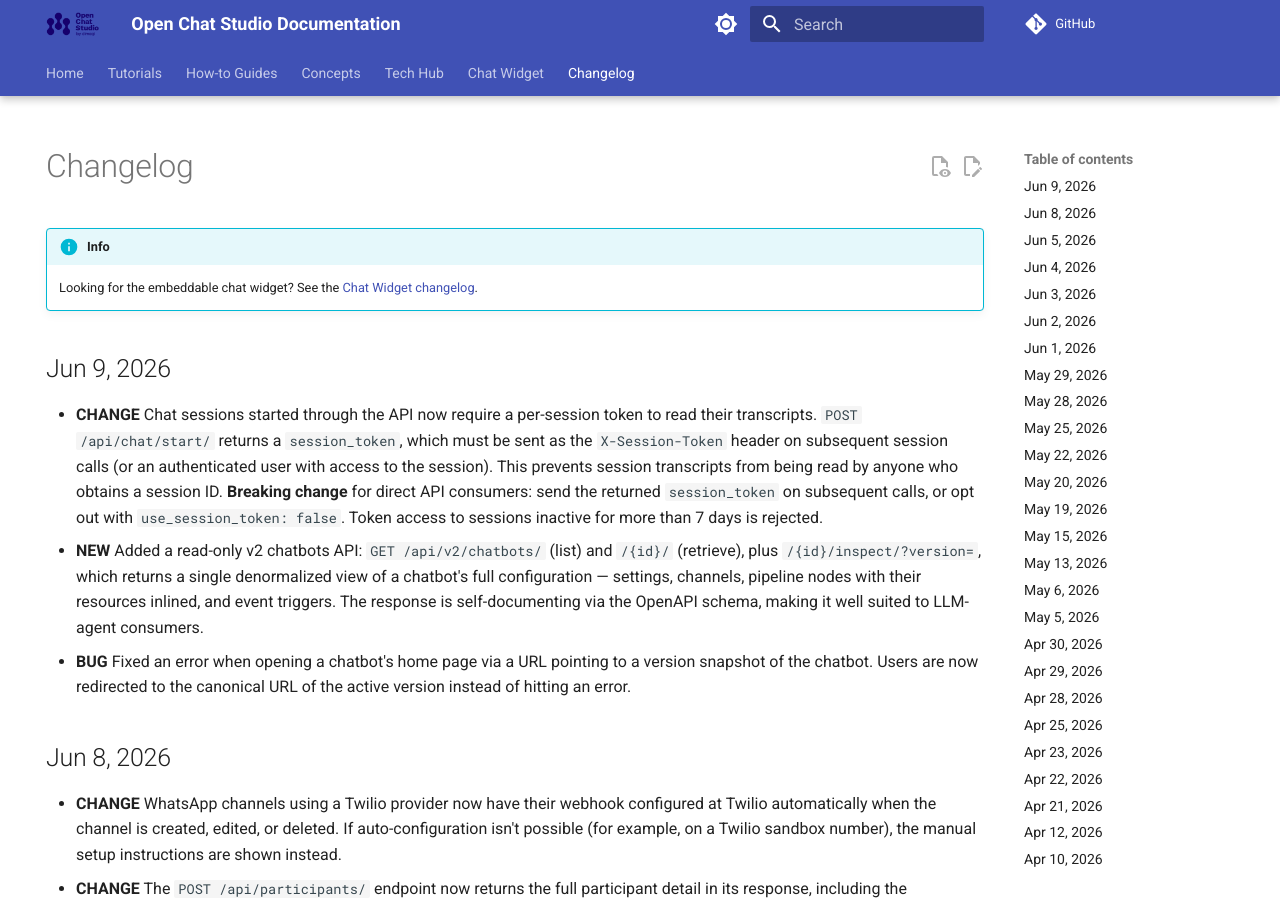
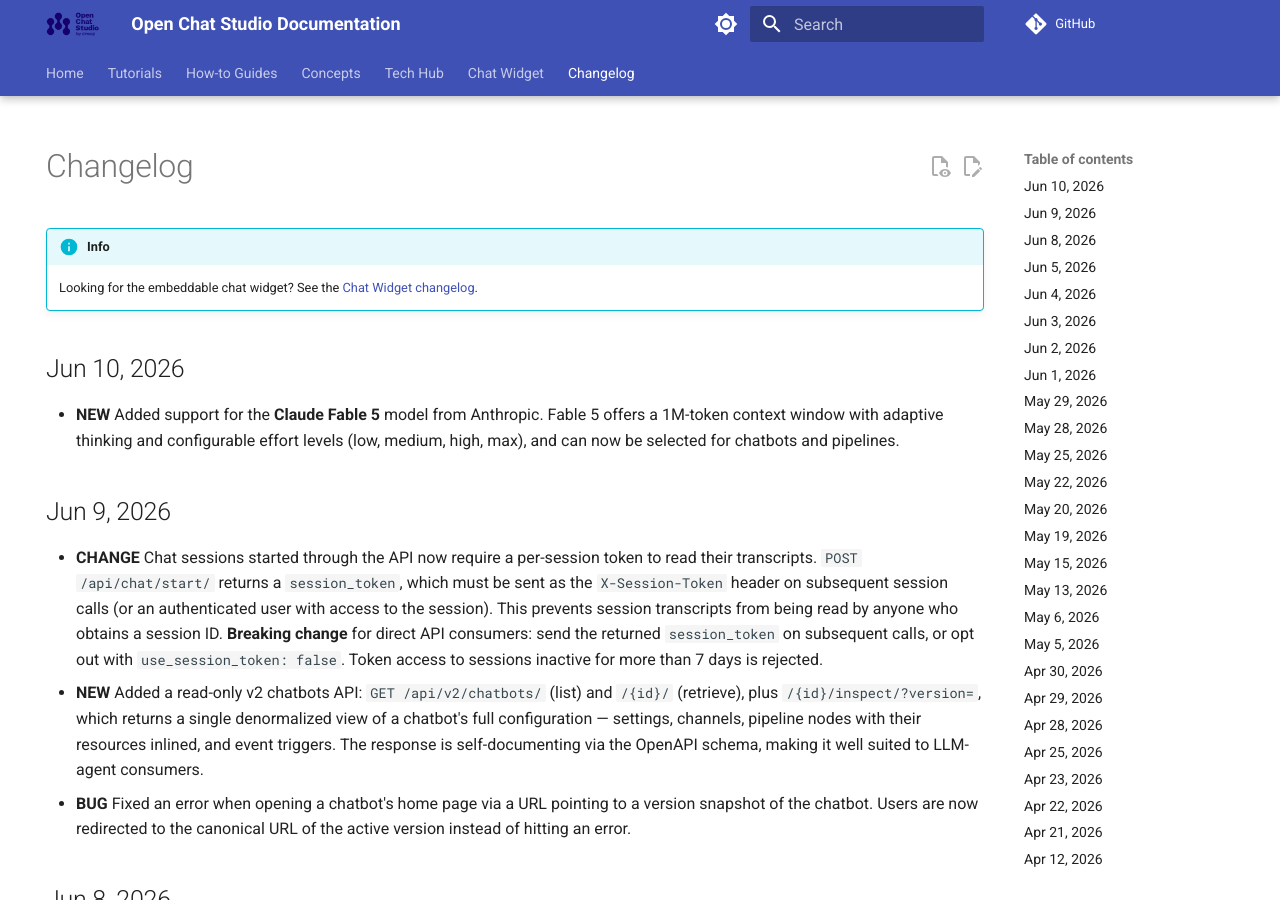
Before and after one commit to dimagi/open-chat-studio-docs, an MkDocs documentation site: the page built from docs/changelog.md, in a window 1280 px wide and 900 px high. Built offline with MkDocs 1.6.1 and Material for MkDocs 9.7.7, drawn with Linux system fonts in a browser that asks for light colours; a script that is not in the unit is left out; comment, search, counter and statistics services are not loaded.

Commit message:
update changelog and docs from OCS PR #3582
Co-Authored-By: Claude Opus 4.8 (1M context) <noreply@anthropic.com>

```diff
--- a/docs/changelog.md
+++ b/docs/changelog.md
@@ -8,6 +8,9 @@ hide:
 !!! info
 
     Looking for the embeddable chat widget? See the [Chat Widget changelog](chat_widget/changelog.md).
+
+## Jun 10, 2026
+* **NEW** Added support for the **Claude Fable 5** model from Anthropic. Fable 5 offers a 1M-token context window with adaptive thinking and configurable effort levels (low, medium, high, max), and can now be selected for chatbots and pipelines.
 
 ## Jun 9, 2026
 * **CHANGE** Chat sessions started through the API now require a per-session token to read their transcripts. `POST /api/chat/start/` returns a `session_token`, which must be sent as the `X-Session-Token` header on subsequent session calls (or an authenticated user with access to the session). This prevents session transcripts from being read by anyone who obtains a session ID. **Breaking change** for direct API consumers: send the returned `session_token` on subsequent calls, or opt out with `use_session_token: false`. Token access to sessions inactive for more than 7 days is rejected.
```
